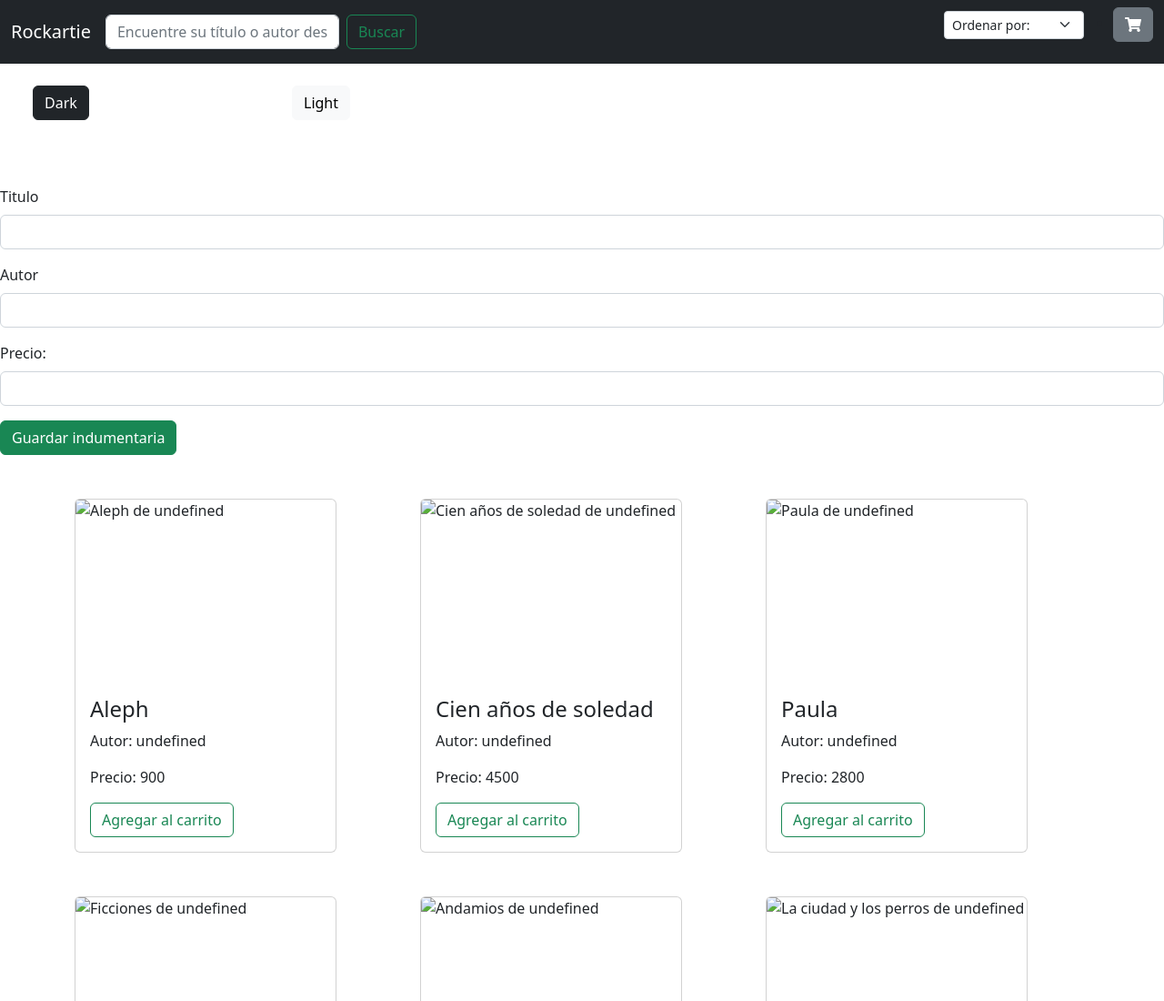
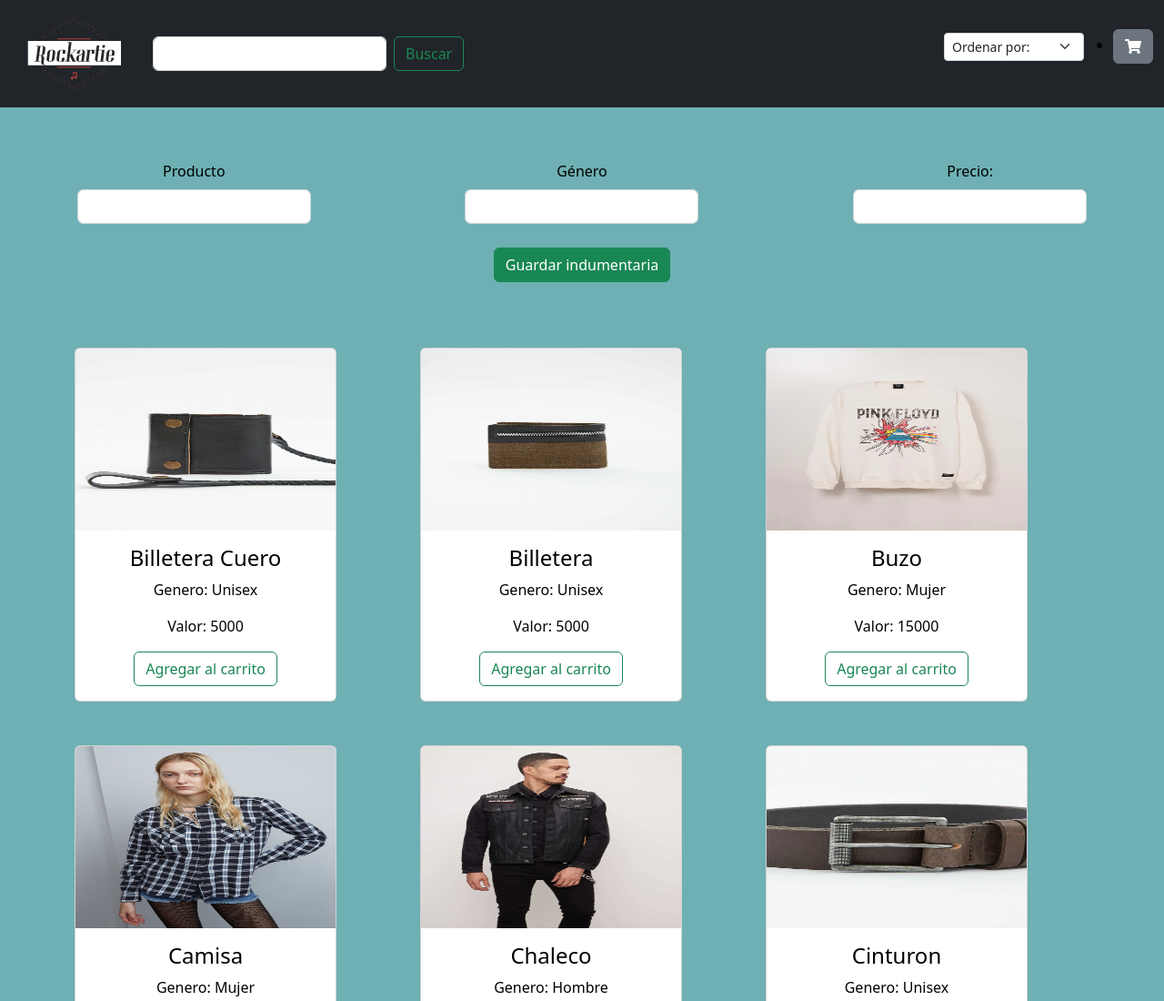
Before and after one commit to Sulei77/JSentrega3, a plain HTML site: page index.html in a window 1280 px wide. Shown: the top 1100 px of the page at 91% size. Drawn offline with nearby package versions, Linux system fonts and the light colour scheme.

Commit message:
secondcommit

```diff
--- a/css/style.css
+++ b/css/style.css
@@ -0,0 +1,42 @@
+*{
+    margin: 0;
+    border: 0;
+    box-sizing: border-box;
+}
+
+body{
+    color: rgb(0, 0, 0);
+    background-color: rgb(110, 176, 179);
+}
+.container{
+    display: flex;
+    justify-content: center;
+    align-items: center;
+    text-align: center;
+}
+
+.tarjetas{
+    display: flex !important;
+    justify-content: center !important;
+    align-items: center !important;
+    text-align: center !important;
+}
+
+.mb{
+    display: flex;
+    justify-content: space-around;
+    align-items: center;
+    padding-top: 10px;
+    padding-bottom: 10px;
+}
+
+.btnSave{
+    display: flex;
+    justify-content: center;
+    align-items: center;
+}
+
+.form-label{
+    display: flex;
+    justify-content: center;
+}
--- a/index.html
+++ b/index.html
@@ -12,7 +12,7 @@
     <link href="https://cdn.jsdelivr.net/npm/bootstrap@5.2.0-beta1/dist/css/bootstrap.min.css" rel="stylesheet"
         integrity="sha384-0evHe/X+R7YkIZDRvuzKMRqM+OrBnVFBL6DOitfPri4tjfHxaWutUpFmBp4vmVor" crossorigin="anonymous">
     <!--CSS-->
-    <link rel="stylesheet" href="estilos.css">
+    <link rel="stylesheet" href="./css/style.css">
     <title>Rockartie</title>
 </head>
 
@@ -20,7 +20,7 @@
 
     <nav class="navbar navbar-expand-lg navbar-dark bg-dark">
         <div class="container-fluid">
-            <a class="navbar-brand" href="#">Rockartie</a>
+            <a class="navbar-brand" href="#"><img src="./img/logorock.png" alt=""></a>
             <button class="navbar-toggler" type="button" data-bs-toggle="collapse" data-bs-target="#navbarColor01"
                 aria-controls="navbarColor01" aria-expanded="false" aria-label="Toggle navigation">
                 <span class="navbar-toggler-icon "></span>
@@ -29,7 +29,7 @@
             <div class="collapse navbar-collapse" id="navbarColor01">
                 <ul class="navbar-nav me-auto">
                     <form class="d-flex">
-                        <input id="buscador" class="form-control me-2" placeholder="Encuentre su título o autor deseado"
+                        <input id="buscador" class="form-control me-2" placeholder=""
                             aria-label="Search">
                         <button id="btnBuscar" class="btn btn-outline-success">Buscar</button>
                     </form>
@@ -56,32 +56,16 @@
             </div>
         </div>
     </nav>
-    <!-- Btns DarkMode -->
-    <div class="container m-4">
-        <div class="row">
-            <div class="col-3">
 
-                <button id="botonDarkMode" class="btn btn-dark">Dark</button>
-
-            </div>
-            <div class="col-3">
-
-                <button id="botonLightMode" class="btn btn-light">Light</button>
-
-            </div>
-
-        </div>
-
-    </div>
     <br><br>
-    <form>
+    <form class="mb">
         <div class="mb-3">
-            <label for="titulo" class="form-label">Titulo</label>
+            <label for="titulo" class="form-label">Producto</label>
             <input type="text" class="form-control" id="tituloInput" aria-describedby="titulo">
 
         </div>
         <div class="mb-3">
-            <label for="autor" class="form-label">Autor</label>
+            <label for="autor" class="form-label">Género</label>
             <input type="text" class="form-control" id="autorInput" aria-describedby="autor">
 
         </div>
@@ -91,17 +75,17 @@
 
         </div>
     </form>
-    <button type="text" id="guardarIndumentariaBtn" class="btn btn-success">Guardar indumentaria</button>
+        <div class="btnSave">
+            <button type="text" id="guardarIndumentariaBtn" class="btn btn-success">Guardar indumentaria</button>
+        </div>
+
     <br><br>
     <div class="container">
         <div id="coincide"></div>
-        <div id="productos" class="row">
+        <div id="productos" class="row tarjetas">
         </div>
     </div>
-
-
-
-    <!--Modal Carrito-->
+    <!--Modal-->
     <div class="modal fade" id="idModal" tabindex="-1" aria-labelledby="exampleModalLabel" aria-hidden="true">
         <div class="modal-dialog">
             <div class="modal-content">
--- a/js/class.js
+++ b/js/class.js
@@ -1,22 +1,22 @@
 class Indumentaria {
     constructor(id, autor, titulo, precio, imagen) {
         this.id = id,
-        this.autor = autor,
+        this.prenda = autor,
         this.titulo = titulo,
         this.precio = precio,
         this.imagen = imagen
     }
     mostrarData() {
-        console.log(`El titulo es ${this.titulo}, el autor es ${this.autor} y su precio es ${this.precio}`)
+        console.log(`El titulo es ${this.titulo}, el autor es ${this.prenda} y su precio es ${this.precio}`)
     }
 }
 
-const indumentaria1 = new Indumentaria (1, "Jorge Luis Borges", "Aleph", 900, "AlephBorges.jpg")
-const indumentaria2 = new Indumentaria (2, "Gabriel Garcia Marquez", "Cien años de soledad", 4500, "CienSoledadMarquez.jpg")
-const indumentaria3 = new Indumentaria (3, "Isabel Allende", "Paula", 2800, "PaulaAllende.jpg")
-const indumentaria4 = new Indumentaria (4, "Jorge Luis Borges", "Ficciones", 1400, "FiccionesBorges.jpg")
-const indumentaria5 = new Indumentaria (5, "Mario Benedetti", "Andamios", 2200, "AndamiosBenedetti.jpg")
-const indumentaria6 = new Indumentaria (6, "Mario Vargas Llosa", "La ciudad y los perros", 2000, "CiudadPerrosVargasLlosa.jpg")
+const indumentaria1 = new Indumentaria (1, "Unisex", "Billetera Cuero", 5000, "billetera001.webp")
+const indumentaria2 = new Indumentaria (2, "Unisex", "Billetera", 5000, "billetera002.webp")
+const indumentaria3 = new Indumentaria (3, "Mujer", "Buzo", 15000, "buzomujer001.webp")
+const indumentaria4 = new Indumentaria (4, "Mujer", "Camisa", 14000, "camisamujer003.webp")
+const indumentaria5 = new Indumentaria (5, "Hombre", "Chaleco", 10000, "chaleco--1.webp")
+const indumentaria6 = new Indumentaria (6, "Unisex", "Cinturon", 3400, "cinturon002.webp")
 
 let estanteria = []
 
--- a/js/indumentaria.js
+++ b/js/indumentaria.js
@@ -62,11 +62,11 @@ function mostrarCatalogo(array) {
         let nuevoIndumentaria = document.createElement("div")
         nuevoIndumentaria.classList.add("col-12", "col-md-6", "col-lg-4", "my-4")
         nuevoIndumentaria.innerHTML = `<div id="${indumentaria.id}" class="card" style="width: 18rem;">
-        <img class="card-img-top img-fluid" style="height: 200px;"src="assets/${indumentaria.imagen}" alt="${indumentaria.titulo} de ${indumentaria.prenda}">
+        <img class="card-img-top img-fluid" style="height: 200px;"src="img/${indumentaria.imagen}" alt="${indumentaria.titulo} de ${indumentaria.prenda}">
         <div class="card-body">
             <h4 class="card-title">${indumentaria.titulo}</h4>
-            <p>Autor: ${indumentaria.prenda}</p>
-            <p class="">Precio: ${indumentaria.precio}</p>
+            <p>Genero: ${indumentaria.prenda}</p>
+            <p class="">Valor: ${indumentaria.precio}</p>
         <button id="agregarBtn${indumentaria.id}" class="btn btn-outline-success">Agregar al carrito</button>
         </div>
 </div>`
@@ -89,7 +89,7 @@ function cargarProductosCarrito(array) {
 
     array.forEach(productoCarrito => {
         modalBody.innerHTML += `<div class="card border-primary mb-3" id ="productoCarrito${productoCarrito.id}" style="max-width: 540px;">
-                <img class="card-img-top" height="300px" src="assets/${productoCarrito.imagen}" alt="${productoCarrito.titulo}">
+                <img class="card-img-top" height="300px" src="img/${productoCarrito.imagen}" alt="${productoCarrito.titulo}">
         <div class="card-body">
             <h4 class="card-title">${productoCarrito.titulo}</h4>
             <p class="card-text">$${productoCarrito.precio}</p>
@@ -117,7 +117,7 @@ function cargarIndumentaria(array) {
     let inputTitulo = document.getElementById("tituloInput")
     let inputPrecio = document.getElementById("precioInput")
 
-    let indumentariaCreado = new indumentaria(array.length + 1, inputAutor.value, inputTitulo.value, parseInt(inputPrecio.value), "indumentariaNuevo.jpg")
+    let indumentariaCreado = new Indumentaria(array.length + 1, inputAutor.value, inputTitulo.value, parseInt(inputPrecio.value), "indumentariaNuevo.jpg")
     array.push(indumentariaCreado)
     localStorage.setItem("estanteria", JSON.stringify(array))
     mostrarCatalogo(array)
```
Also changed, not shown: img/billetera001.webp (added), img/billetera002.webp (added), img/billetera003.webp (added), img/buzomujer001.webp (added), img/camisajean--1.webp (added), img/camisamujer001.webp (added), img/camisamujer002.webp (added), img/camisamujer003.webp (added), img/camperacamuflada001.webp (added), img/chaleco--1.webp (added), img/cinturon001.webp (added), img/cinturon002.webp (added), img/cinturon003.webp (added), img/logorock.png (added).
